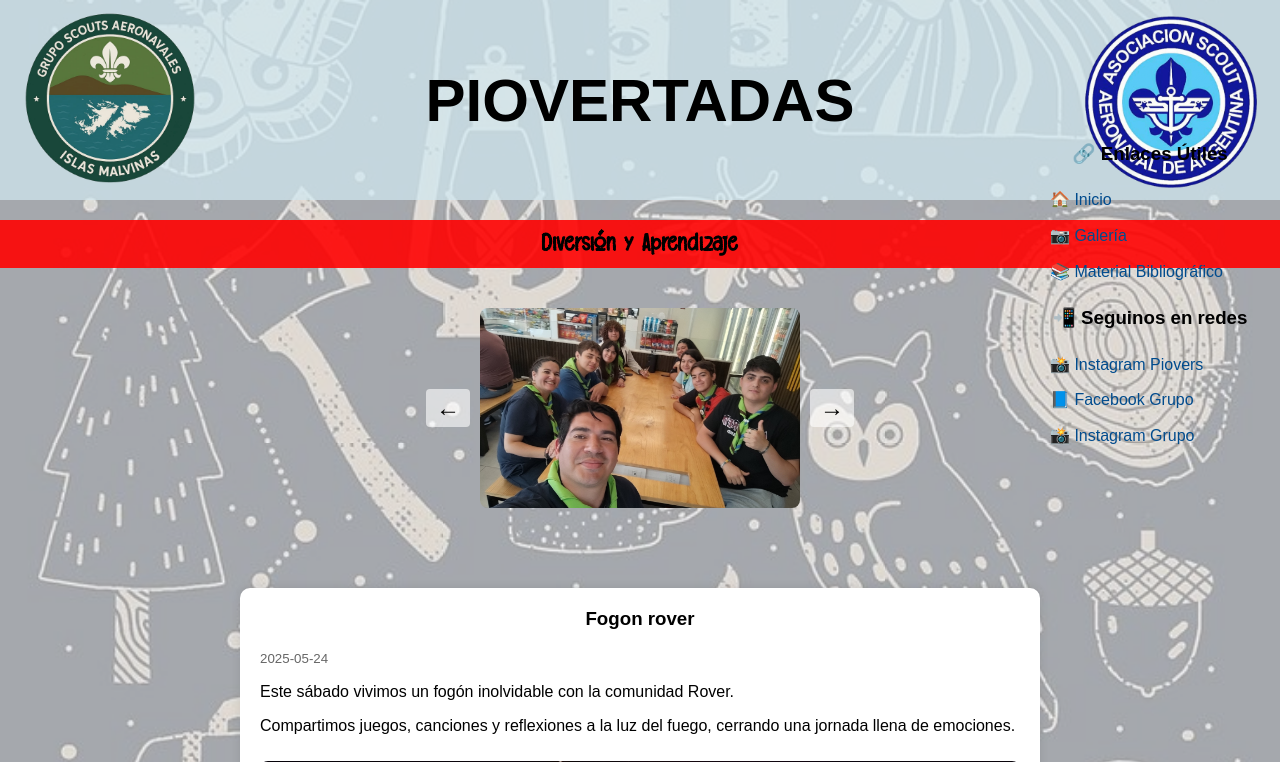
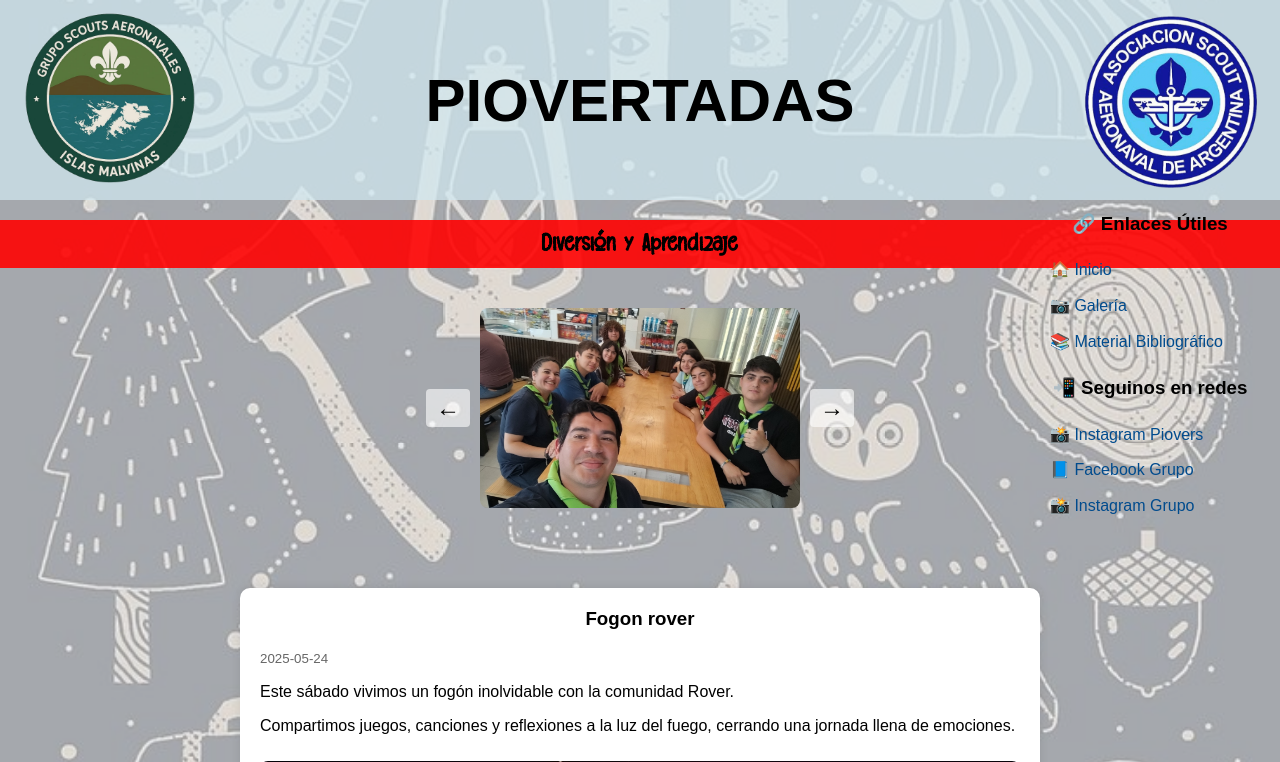
Before and after one commit to jaako1986/piovertadas, a Flask app: page / in a window 1280 px wide. Shown: the top 762 px of the page. Run offline with Flask 3, Linux system fonts and the light colour scheme; some libraries are stand-ins or nearby versions; some web fonts are replaced.

Commit message:
nuevo style

```diff
--- a/static/style.css
+++ b/static/style.css
@@ -185,7 +185,7 @@ h2 {
 }
 
 .enlace-cajon a {
-  color: #004b8d;
+  color: #010d18;
   text-decoration: none;
 }
 
@@ -307,7 +307,7 @@ h2 {
 }
 .enlace-cajon {
   position: fixed;
-  top: 120px;
+  top: 190px;
   right: 30px;
   width: 200px;
   background: none;
```
